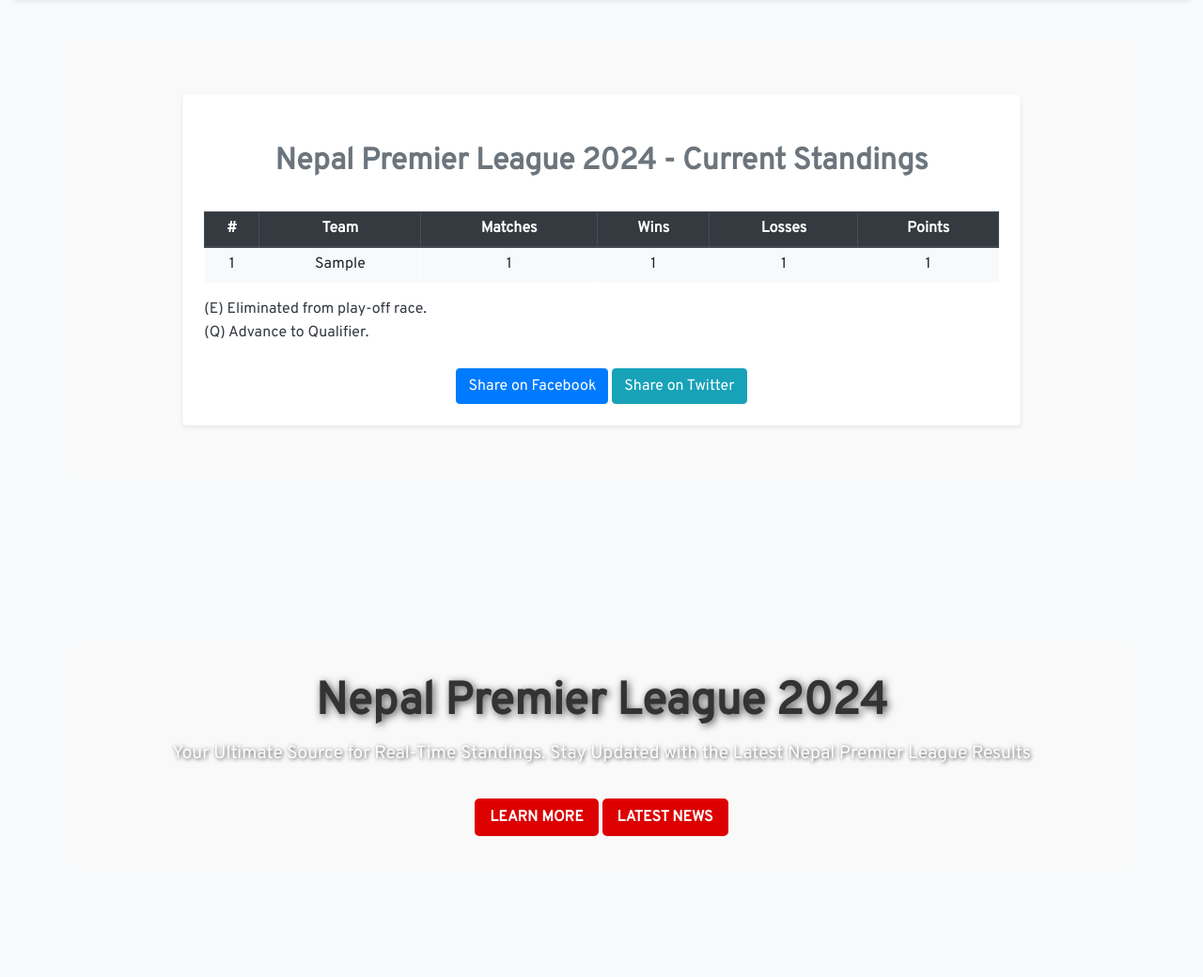
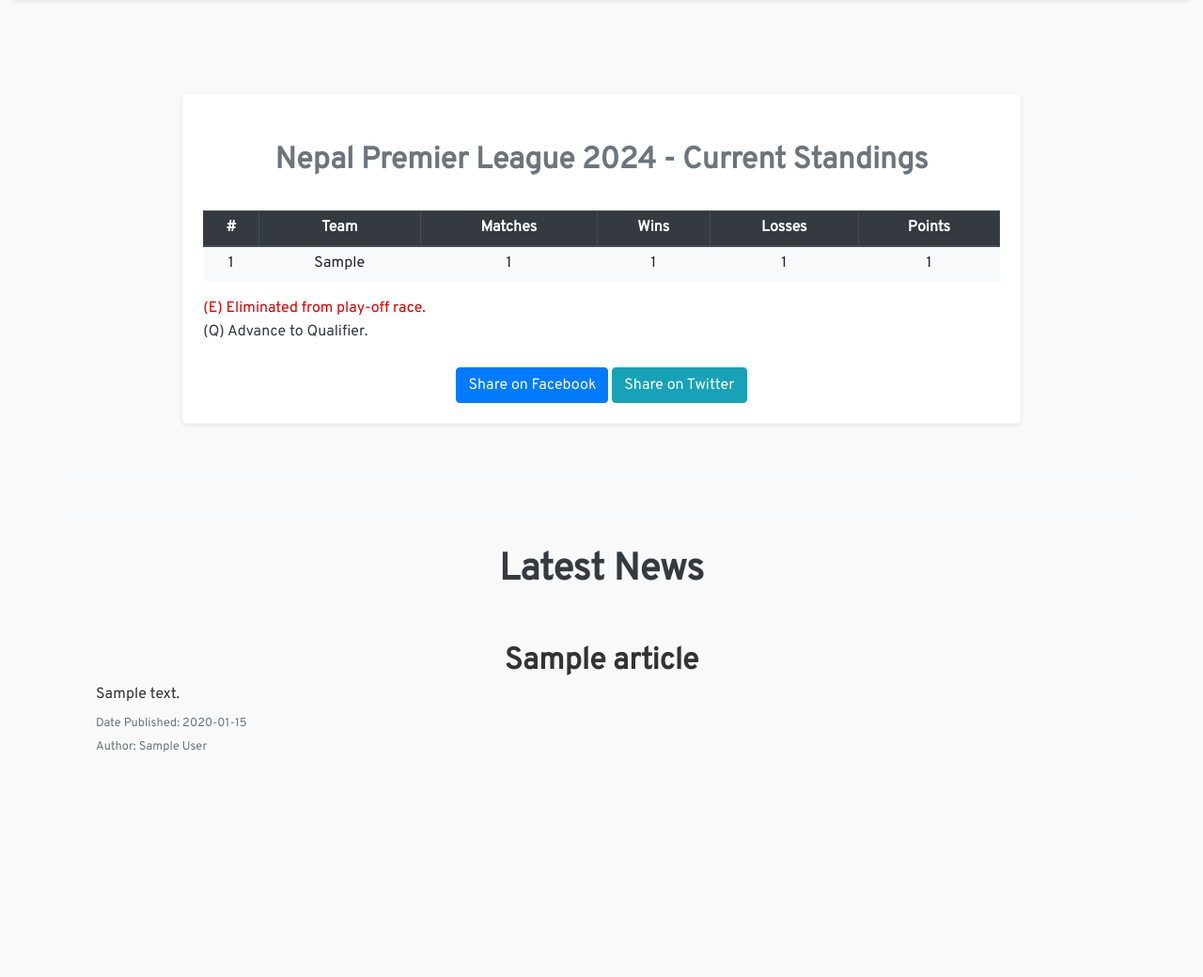
Before and after one commit to surajrimal/npl-standings, a Flask app: template app/templates/home.html in a window 1280 px wide. Shown: the part 126-1166 px from the top of the page at 94% size. Run offline with Flask 3, Linux system fonts and the light colour scheme; tables that the repository leaves empty hold one stand-in row (values such as "Sample post"); the template is opened without the code that fills it: values that come from a table or form of the project are taken from there, most other values are stand-ins (such as "Sample title", 1, 10 or a date in 2020); some libraries are stand-ins or nearby versions.

Commit message:
news added on home

```diff
--- a/app/request.py
+++ b/app/request.py
@@ -36,3 +36,7 @@ def publishedArticles():
     # Create zipped content
     contents = zip(source, title, desc, author, img, p_date, url)
     return contents
+
+def publishedArticlesFive():
+    articles = list(publishedArticles())
+    return articles[:5]
--- a/app/routes.py
+++ b/app/routes.py
@@ -1,6 +1,6 @@
 from flask import Blueprint, render_template, redirect, url_for, request, flash
 from .models import Standing, db
-from .request import publishedArticles
+from .request import publishedArticles, publishedArticlesFive
 import os
 from . import cache
 
@@ -9,7 +9,9 @@ main = Blueprint('main', __name__)
 @main.route('/')
 def home():
     standings = Standing.query.order_by(Standing.w.desc()).all()
-    return render_template('home.html', standings=standings)
+    articles=publishedArticlesFive()
+    #articles = list(zip(articles))[:5]
+    return render_template('home.html', standings=standings, articles=articles)
 
 
 @main.route('/termsofservice')
--- a/app/static/assets/css/style.css
+++ b/app/static/assets/css/style.css
@@ -100,7 +100,7 @@ body, html {
     border-radius: 8px;
     box-shadow: 0 4px 8px rgba(0, 0, 0, 0.1);
     margin: 20px 0;
-    padding: 2px;
+    padding: 1px;
 }
 
 .card-title {
@@ -116,9 +116,10 @@ body, html {
 
 /* Content Styles */
 .content {
-    padding-top: 100px;
+    padding-top: 120px;
     padding-bottom: 30px;
     min-height: calc(100vh - 240px);
+    padding: 2px;
 }
 
 /* Table Styling */
@@ -238,12 +239,14 @@ ul li::before {
     }
 
     .content {
-        padding-top: 80px;
+        padding-top: 90px;
         padding-bottom: 20px;
+        padding: 1px;
     }
 
     .table {
         font-size: 0.8rem;
+        padding: 0.5px;
     }
 
     .table th, .table td {
@@ -252,6 +255,9 @@ ul li::before {
     }
 
     .footer {
+        font-size: 0.75rem;
+    }
+    .base {
         font-size: 0.75rem;
     }
 }
--- a/app/templates/home.html
+++ b/app/templates/home.html
@@ -36,8 +36,10 @@
                             </tbody>
                         </table>
                     </div>
-                    <span class="blue"> (E) Eliminated from play-off race.</span> <br>
+                    <div class="base">
+                    <span class="logo"> (E) Eliminated from play-off race.</span> <br>
                     <span class="blue"> (Q) Advance to Qualifier. </span>
+                    </div>
                     <!-- Social Media Share Links -->
                     <div class="share-buttons text-center mt-4">
                         <a href="https://www.facebook.com/sharer/sharer.php?u={{ request.url_root }}"
@@ -52,6 +54,23 @@
     </div>
 </div>
 
+<div class="container mt-5">
+    <h1 class="text-center mb-4">Latest News</h1>
+    <div class="row">
+        {% for source, title, desc, author, img, p_date, url in articles %}
+        <div class="col-12 mb-3">
+            <div>
+                <a href="{{ url }}" target="_blank" class="text-decoration-none text-white">
+                    <h2 class="mb-1"><b>{{ title }}</b></h2>
+                </a>
+                <p class="mb-1">{{ desc }}</p>
+                <p class="mb-0 text-muted"><small>Date Published: {{ p_date }}</small></p>
+                <p class="mb-0 text-muted"><small>Author: {{ author }}</small></p>
+            </div>
+        </div>
+        {% endfor %}
+    </div>
+</div>
 <!-- Hero Section -->
 <div class="hero">
     <div class="container text-center">
```
